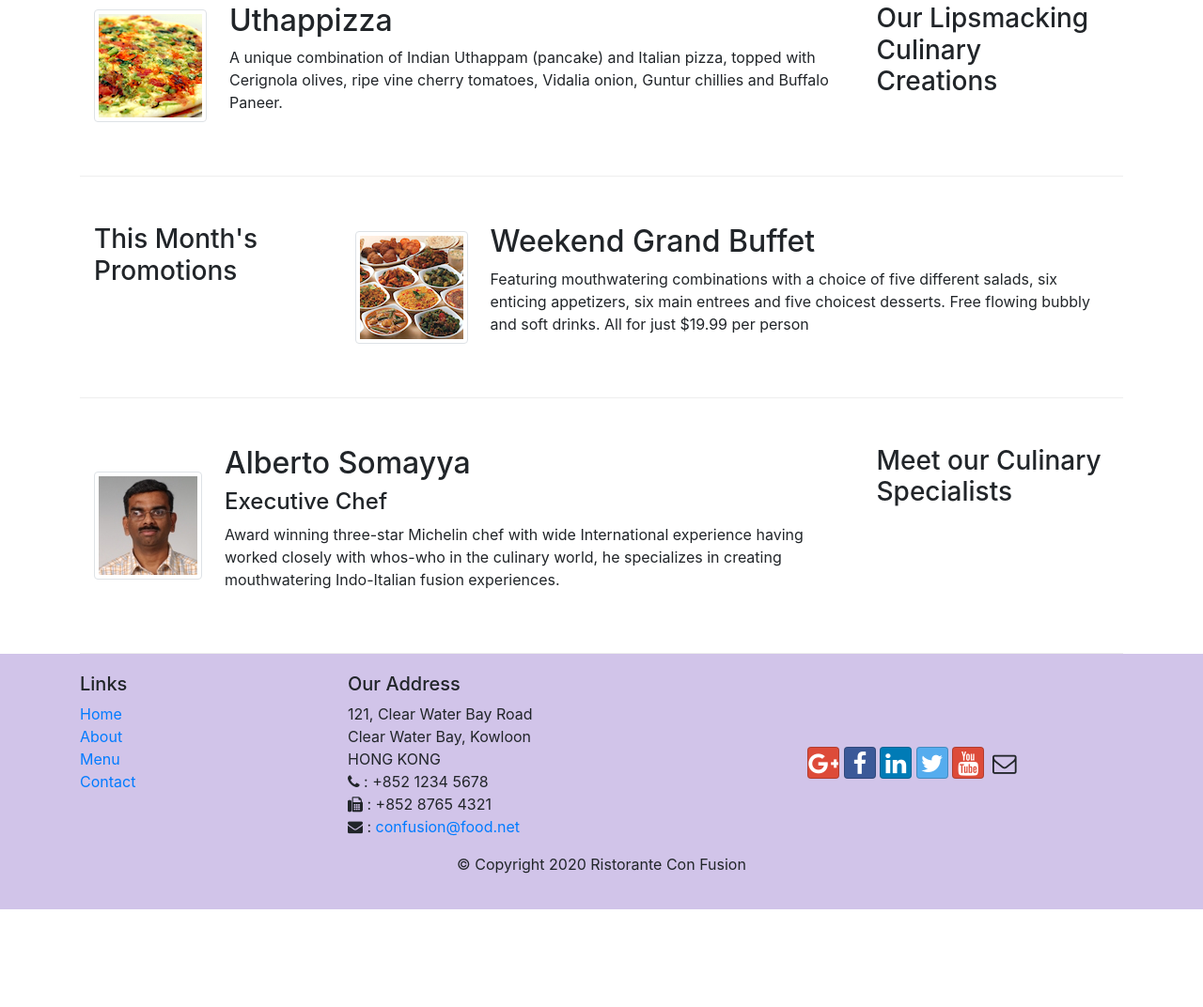
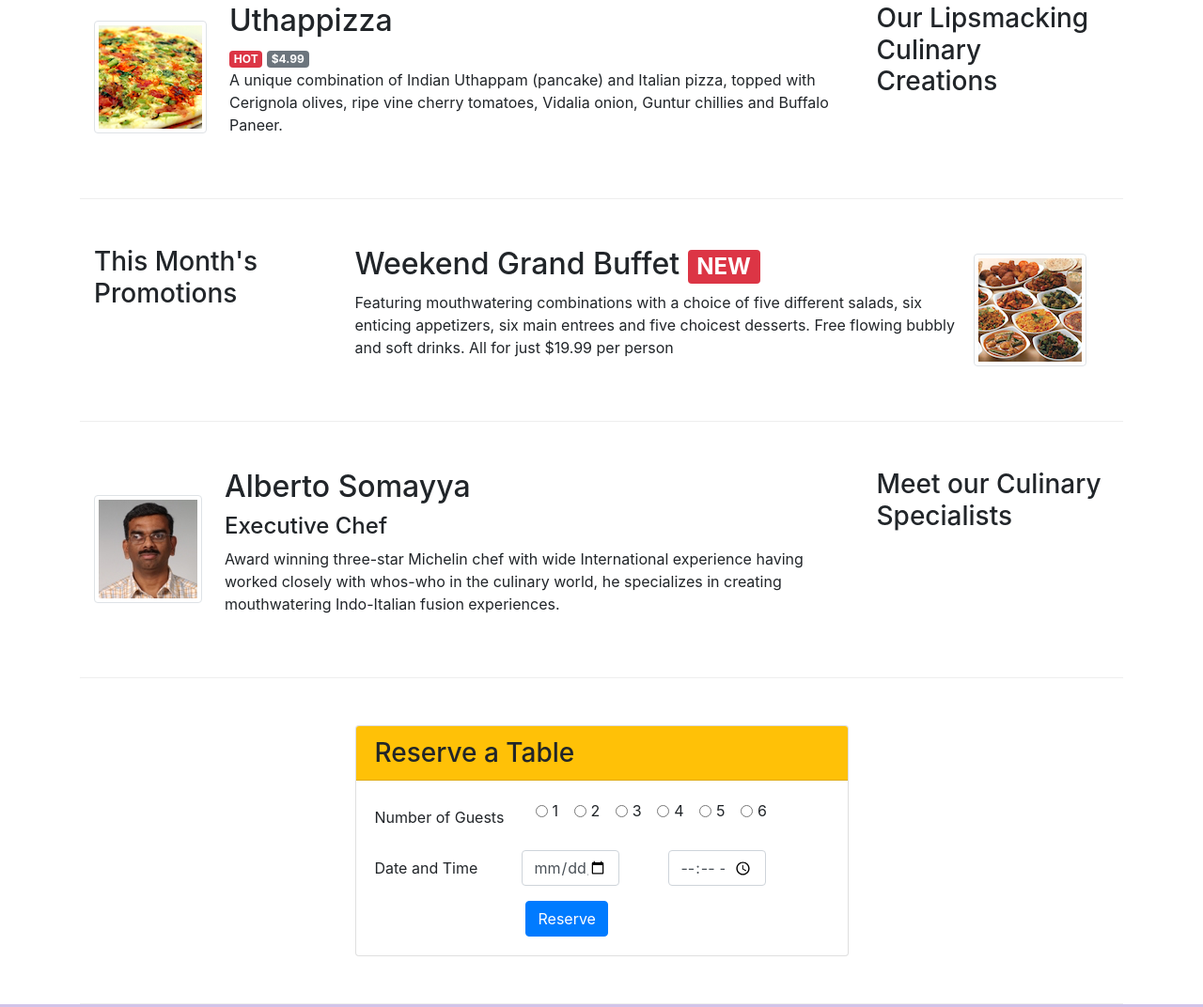
Before and after one commit to ninad-0408/Bootstrap_website, a website: page index.html in a window 1280 px wide. Shown: the part 411-1483 px from the top of the page at 94% size. Before the commit the page ends 1379 px from the top, so only its background shows below. Drawn offline with nearby package versions, Linux system fonts and the light colour scheme.

Commit message:
Added badges and reserve form

```diff
--- a/index.html
+++ b/index.html
@@ -16,7 +16,7 @@
 </head>
 
 <body>
-    <nav class="navbar navbar-dark navbar-expand-sm fixed-top">
+    <nav class="navbar navbar-dark navbar-expand-sm fixed-top" role="navigation">
         <div class="container text-sm-center">
             <button class="navbar-toggler" type="button" data-toggle="collapse" data-target="#Navbar">
                 <span class="navbar-toggler-icon"></span>
@@ -46,8 +46,11 @@
                     <p>We take inspiration from the World's best cuisines, and create a unique fusion experience. Our
                         lipsmacking creations will tickle your culinary senses!</p>
                 </div>
-                <div class="col-12 col-sm align-self-center">
+                <div class="col-12 col-sm-3 align-self-center">
                     <img src="img/logo.png" class="img-fluid" alt="Ristorante con Fusion">
+                </div>
+                <div class="col-12 col-sm-3 align-self-center justify-self-center">
+                    <a href="#reserve" class="btn btn-warning">   Reserve table   </a>
                 </div>
             </div>
         </div>
@@ -57,13 +60,14 @@
         <div class="row row-content align-content-center">
             <div class="col-12 col-sm-4 order-md-last col-md-3">
                 <h3>Our Lipsmacking Culinary Creations</h3>
+                <br>
             </div>
             <div class="col col-sm order-md-first col-md">
-                <div class="media">
+                <div class="media d-flex flex-md-row flex-column">
                     <img src="img/uthappizza.png" alt="uthappizza" class="d-flex align-self-center img-thumbnail mr-4">
                     <div class="media-body">
-                        <h2 class="mt-0">Uthappizza</h2>
-                        <p>A unique combination of Indian Uthappam (pancake) and Italian pizza, topped with Cerignola
+                        <h2 class="mt-0 media-heading">Uthappizza</h2> <span class="badge badge-danger">HOT</span> <span class="badge badge-secondary">$4.99</span>
+                        <p class="d-none d-sm-block">A unique combination of Indian Uthappam (pancake) and Italian pizza, topped with Cerignola
                             olives,
                             ripe vine cherry tomatoes, Vidalia onion, Guntur chillies and Buffalo Paneer.</p>
                     </div>
@@ -75,13 +79,14 @@
         <div class="row row-content align-content-center">
             <div class="col-12 col-sm-4 col-md-3">
                 <h3>This Month's Promotions</h3>
+                <br>
             </div>
             <div class="col col-sm col-md">
-                <div class="media">
-                    <img src="img/buffet.png" alt="buffet" class="d-flex img-thumbnail align-self-center mr-4">
+                <div class="media d-flex flex-md-row flex-column">
+                    <img src="img/buffet.png" alt="buffet" class="d-flex img-thumbnail align-self-center mr-4 order-last">
                     <div class="media-body">
-                        <h2 class="mt-0">Weekend Grand Buffet</h2>
-                        <p>Featuring mouthwatering combinations with a choice of five different salads, six enticing appetizers,
+                        <h2 class="mt-0 media-heading">Weekend Grand Buffet <span class="badge badge-danger">NEW</span></h2>
+                        <p class="d-none d-sm-block">Featuring mouthwatering combinations with a choice of five different salads, six enticing appetizers,
                             six main entrees and five choicest desserts. Free flowing bubbly and soft drinks. All for just
                             $19.99 per person </p>
                     </div>
@@ -92,20 +97,70 @@
         <div class="row row-content align-content-center">
             <div class="col-12 col-sm-4 order-md-last col-md-3">
                 <h3>Meet our Culinary Specialists</h3>
+                <br>
             </div>
             <div class="col col-sm order-md-first col-md">
-                <div class="media">
+                <div class="media d-flex flex-md-row flex-column">
                     <img src="img/alberto.png" alt="alberto" class="d-flex img-thumbnail align-self-center mr-4">
                     <div class="media-body">
-                        <h2 class="mt-0">Alberto Somayya</h2>
+                        <h2 class="mt-0 media-heading">Alberto Somayya</h2>
                         <h4>Executive Chef</h4>
-                        <p>Award winning three-star Michelin chef with wide International experience having worked closely with
+                        <p class="d-none d-sm-block">Award winning three-star Michelin chef with wide International experience having worked closely with
                             whos-who in the culinary world, he specializes in creating mouthwatering Indo-Italian fusion
                             experiences. </p>
                     </div>
                     </div>
                 </div>
         </div>
+        <div class="row row-content justify-content-center" id="reserve">
+            <div class="col-sm-6">
+            <div class="card">
+                <h3 class="card-header bg-warning">Reserve a Table</h3>
+                <div class="card-body">
+                <form>
+                <div class="form-group row">
+                    <label for="noofguests" class="col-sm-4 col-form-label">Number of Guests</label>
+                    <div class="col-sm-8" id="noofguests">
+                        <div class="form-check form-check-inline">
+                            <input type="radio" class="form-check-input" name="radio" id="radio1">
+                            <label for="radio1" class="form-check-label">1</label>
+                        </div>
+                        <div class="form-check form-check-inline">
+                            <input type="radio" class="form-check-input" name="radio" id="radio2">
+                            <label for="radio2" class="form-check-label">2</label>
+                        </div>
+                        <div class="form-check form-check-inline">
+                            <input type="radio" class="form-check-input" name="radio" id="radio3">
+                            <label for="radio3" class="form-check-label">3</label>
+                        </div>
+                        <div class="form-check form-check-inline">
+                            <input type="radio" class="form-check-input" name="radio" id="radio4">
+                            <label for="radio4" class="form-check-label">4</label>
+                        </div>
+                        <div class="form-check form-check-inline">
+                            <input type="radio" class="form-check-input" name="radio" id="radio5">
+                            <label for="radio5" class="form-check-label">5</label>
+                        </div>
+                        <div class="form-check form-check-inline">
+                            <input type="radio" class="form-check-input" name="radio" id="radio6">
+                            <label for="radio6" class="form-check-label">6</label>
+                        </div>
+
+                    </div>
+                </div>
+                <div class="row form-group">
+                    <label for="dandt" class="col-sm-4 col-form-label">Date and Time</label>
+                    <div class="col-sm-8 row" id="dandt">
+                        <input type="date" class="col-sm-4 form-control">
+                        <input type="time" class="offset-sm-2 col-sm-4 form-control">
+                    </div>
+                </div>
+                <input type="submit" class="offset-sm-4 btn btn-primary" value="Reserve">
+            </form>
+        </div>
+        </div>
+    </div>
+    </div>
     </div>
 
     <footer class="footer">
```
Also changed, not shown: aboutus.html (+2 -1 lines), contactus.html (+1 -1 lines).
